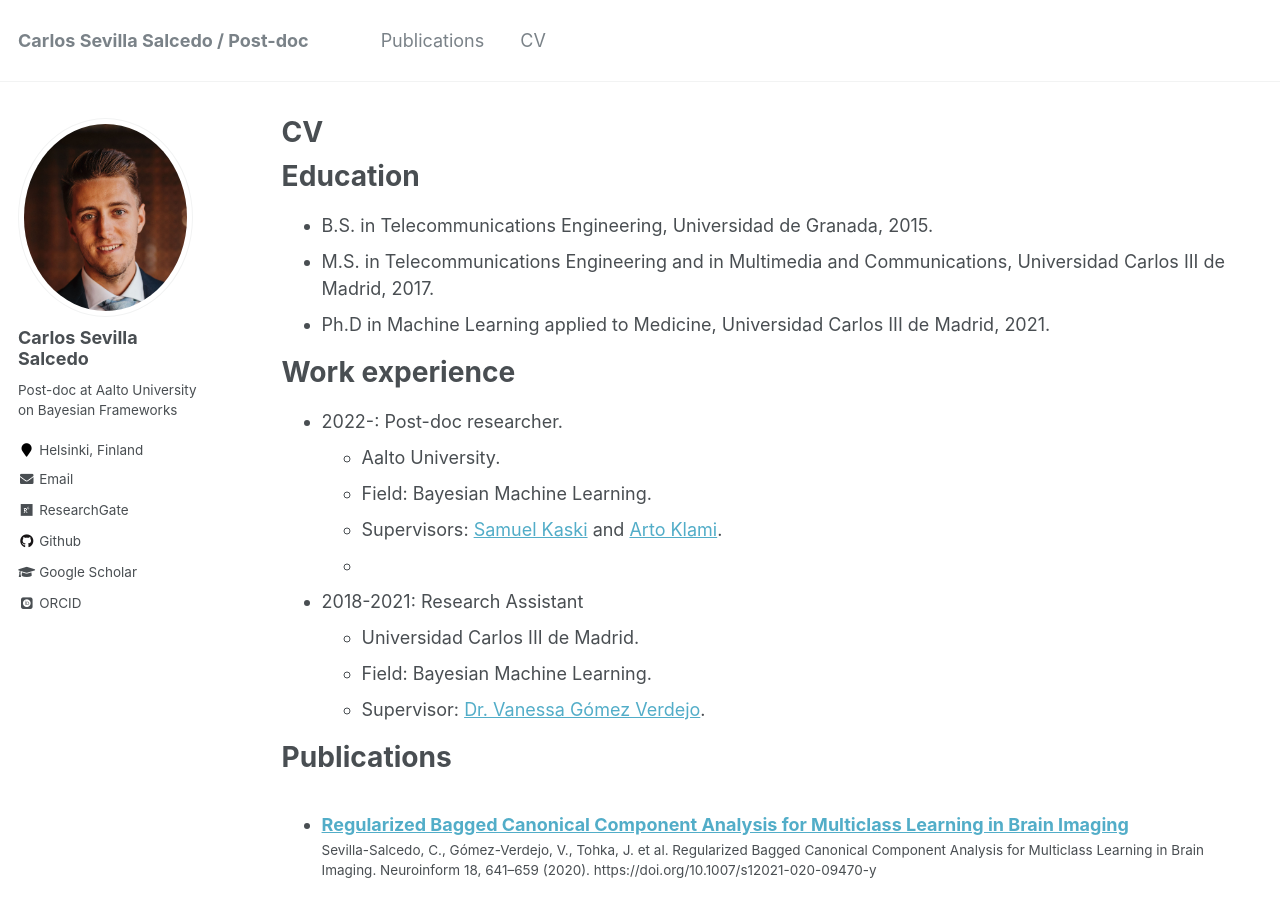
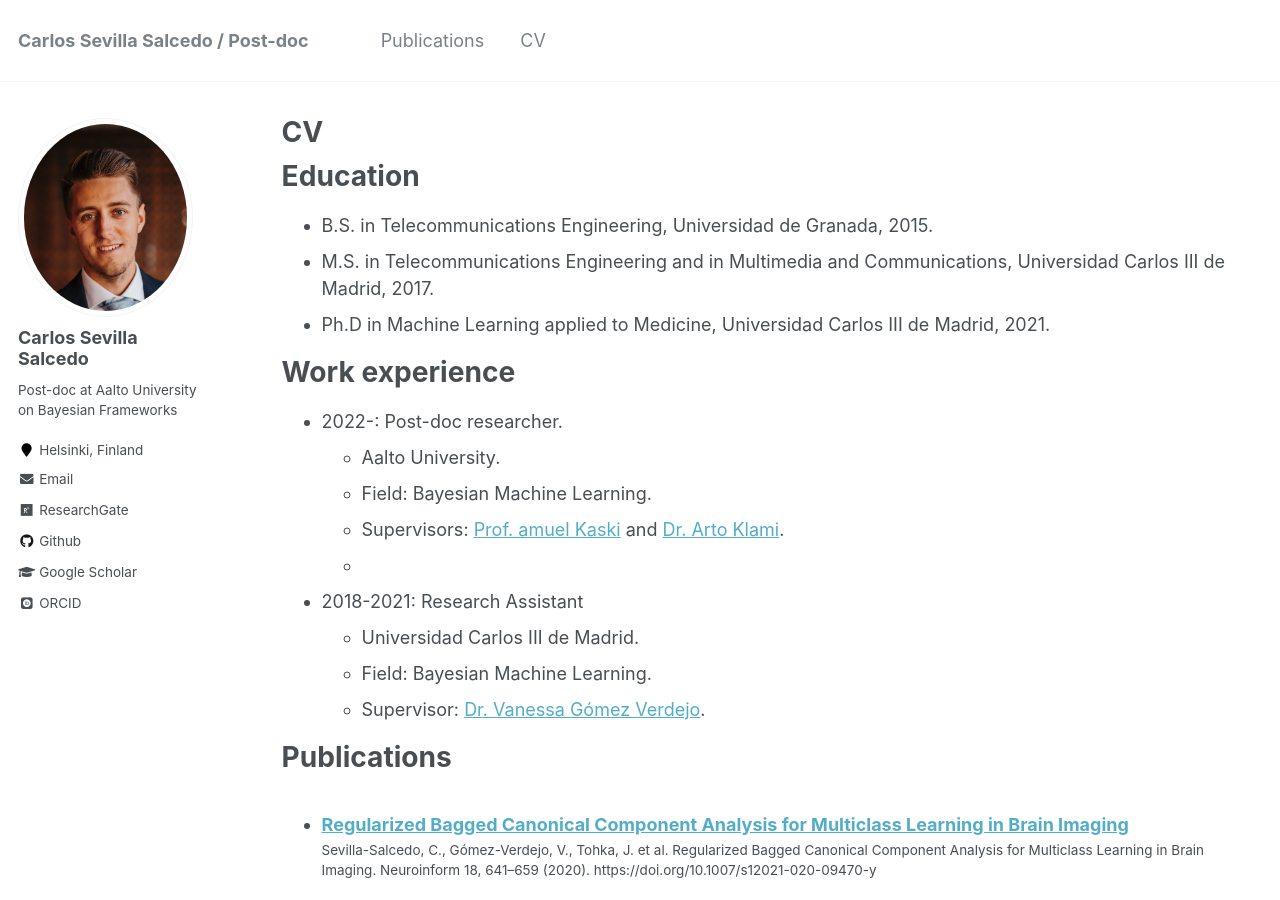
Before and after one commit to sevisal/sevisal.github.io, a Jekyll site: the page built from _pages/cv.md, in a window 1280 px wide and 900 px high. Built offline with Jekyll 4.4.1, drawn with Linux system fonts in a browser that asks for light colours; some web fonts are replaced.

Commit message:
Update cv.md

```diff
--- a/_pages/cv.md
+++ b/_pages/cv.md
@@ -20,7 +20,7 @@ Work experience
 * 2022-: Post-doc researcher.
   * Aalto University.
   * Field: Bayesian Machine Learning.
-  * Supervisors: [Samuel Kaski](https://people.aalto.fi/samuel.kaski) and [Arto Klami](https://researchportal.helsinki.fi/en/persons/arto-klami).
+  * Supervisors: [Prof. amuel Kaski](https://people.aalto.fi/samuel.kaski) and [Dr. Arto Klami](https://researchportal.helsinki.fi/en/persons/arto-klami).
   *
 * 2018-2021: Research Assistant
   * Universidad Carlos III de Madrid.
```
